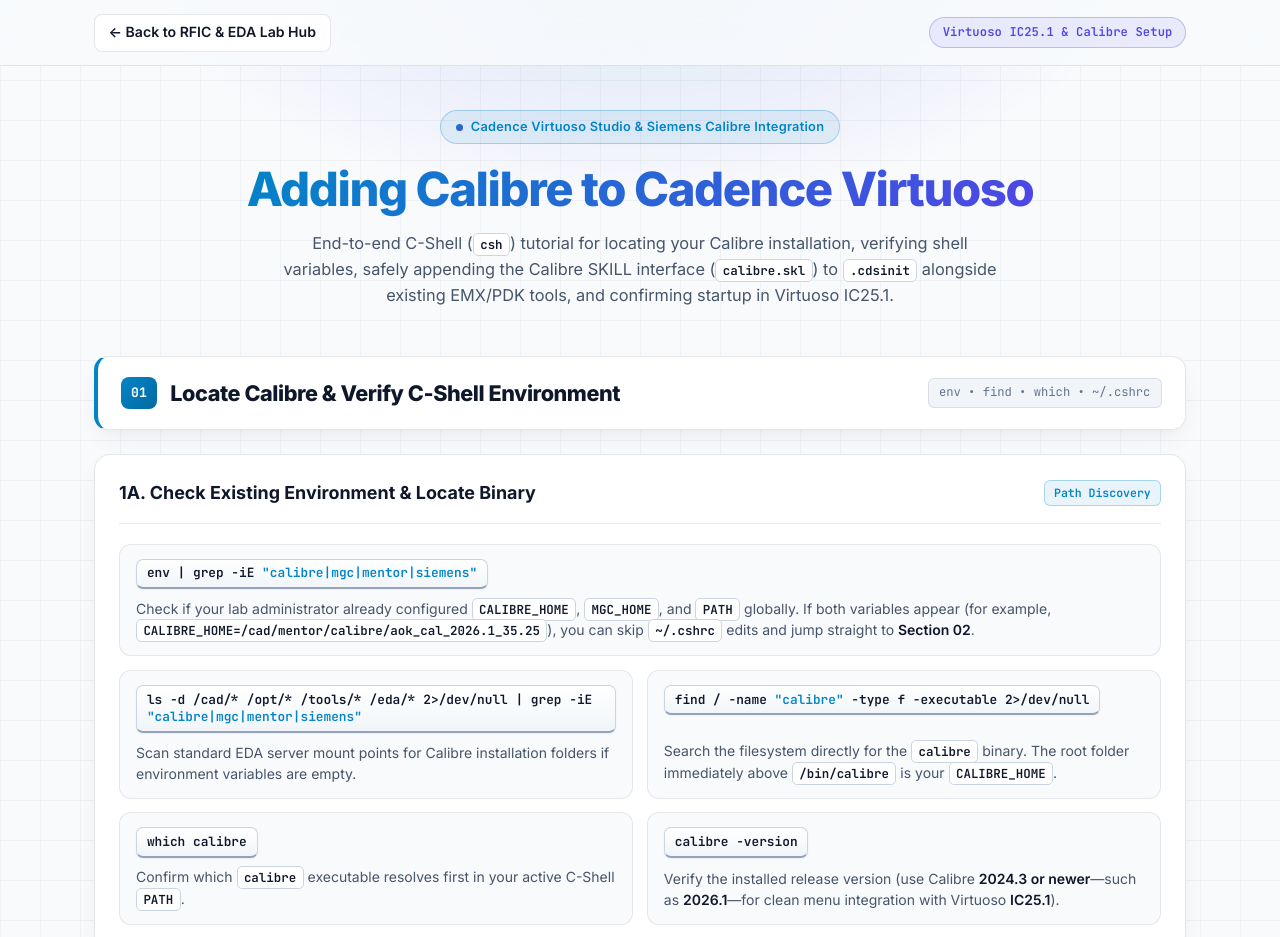
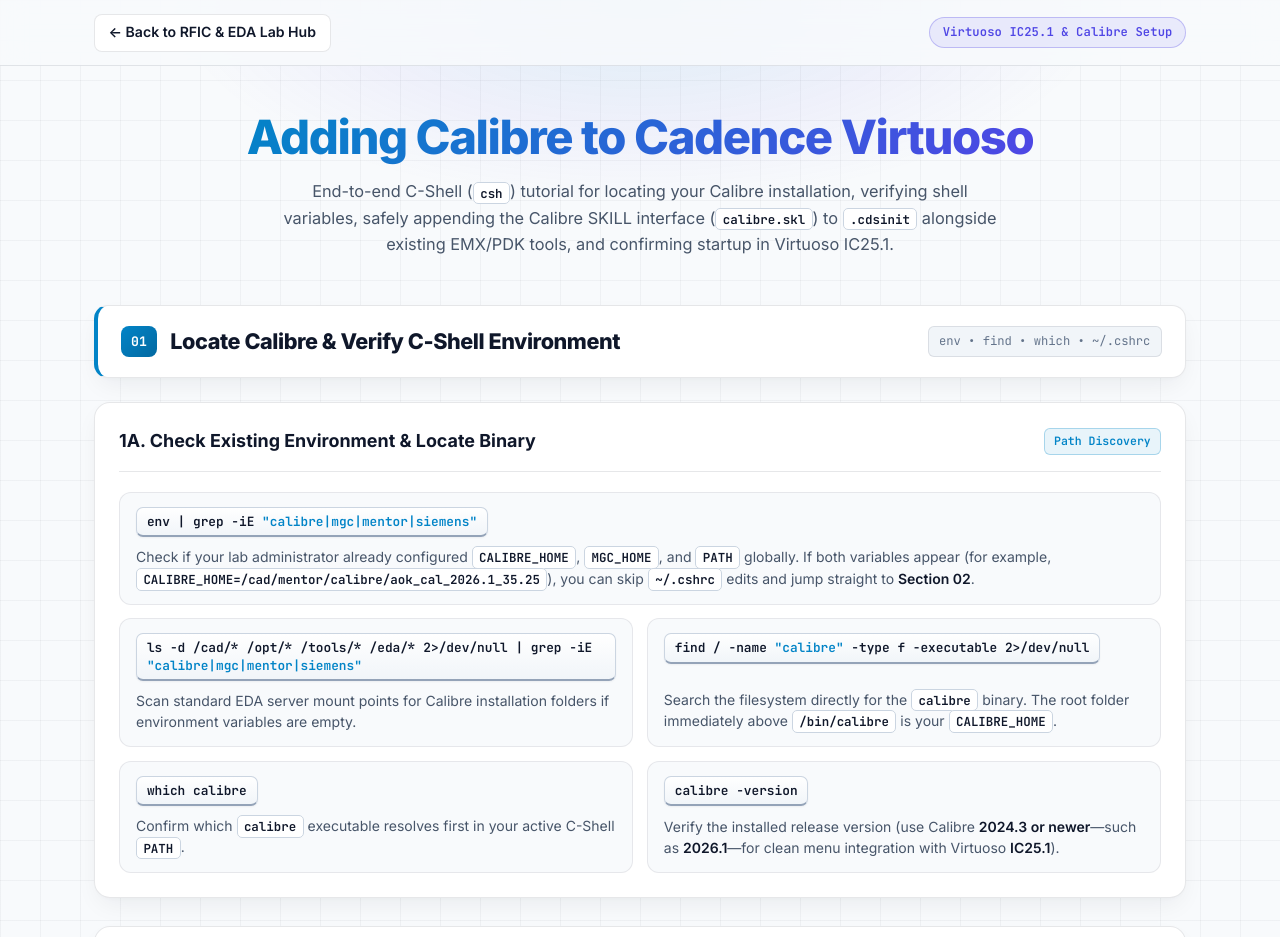
Before and after one commit to Saman-RFCMOS/Tutorial, a plain HTML site: page Calibre_virtuoso_setup/index.html in a window 1280 px wide. Shown: the top 937 px of the page. Drawn offline with Linux system fonts and the light colour scheme.

Commit message:
Remove hero badge from index.html
Removed the hero badge section from the HTML.

```diff
--- a/Calibre_virtuoso_setup/index.html
+++ b/Calibre_virtuoso_setup/index.html
@@ -611,10 +611,7 @@
 
     <!-- Hero Section -->
     <section class="hero">
-      <div class="hero-badge">
-        <span class="hero-dot" aria-hidden="true"></span>
-        <span>Cadence Virtuoso Studio &amp; Siemens Calibre Integration</span>
-      </div>
+
       <h1><span class="accent-gradient">Adding Calibre to Cadence Virtuoso</span></h1>
       <p>
         End-to-end C-Shell (<span class="inline-code">csh</span>) tutorial for locating your Calibre installation, verifying shell variables, safely appending the Calibre SKILL interface (<span class="inline-code">calibre.skl</span>) to <span class="inline-code">.cdsinit</span> alongside existing EMX/PDK tools, and confirming startup in Virtuoso IC25.1.
```
